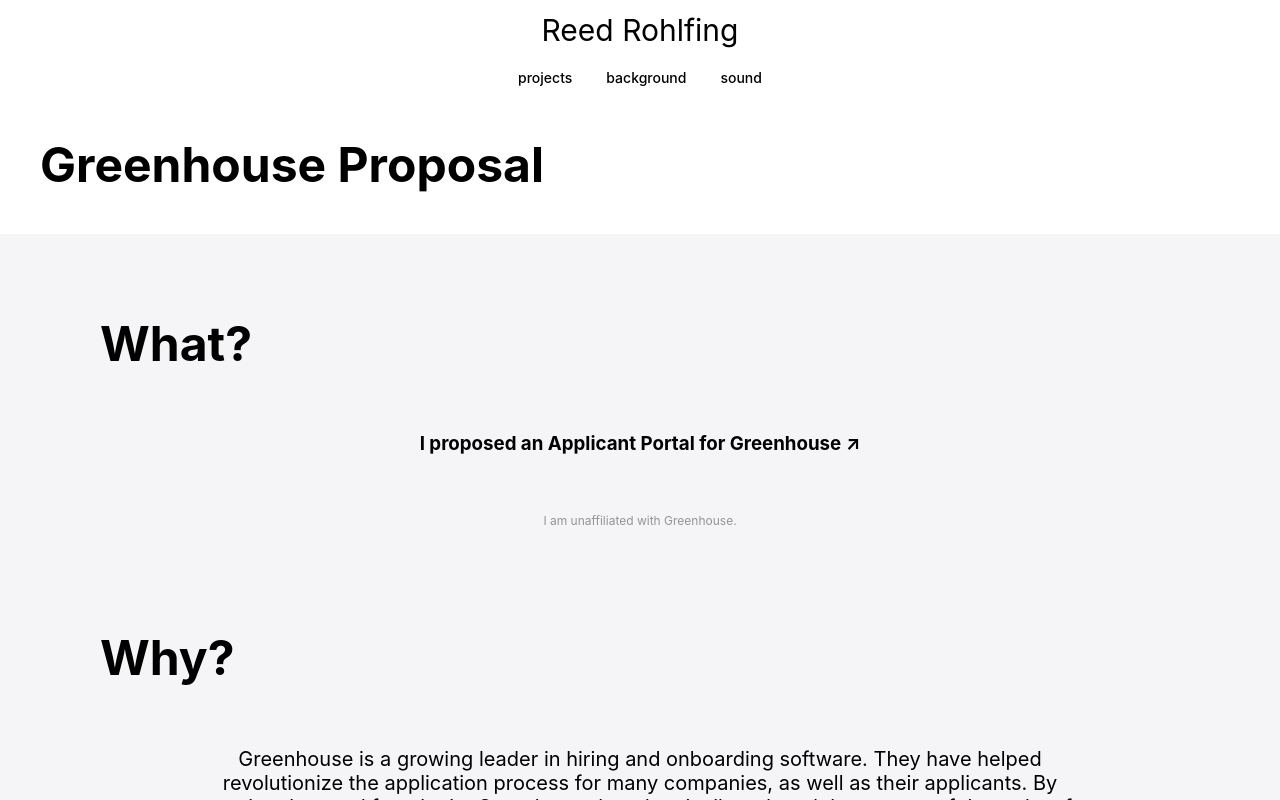
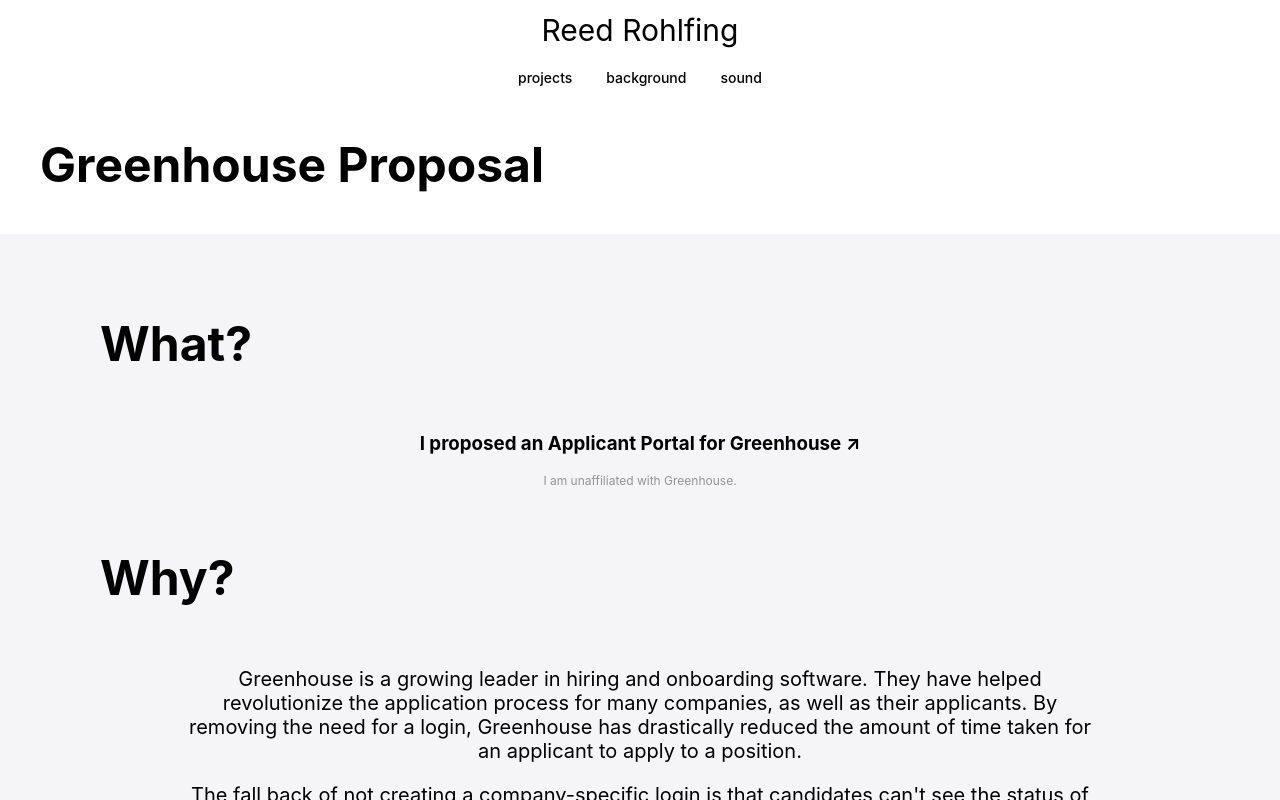
Before and after one commit to reedrohlfing/portfolio, a React (Create React App) app in the folder reed-react-app/: page / in a window 1280 px wide. Both pictures are taken after a click on the element 896 px from the left and 382 px from the top of the page. Shown: the top 800 px of the page. Built offline with nearby package versions, Linux system fonts and the light colour scheme.

Commit message:
updated greenhouse affiliation text

```diff
--- a/reed-react-app/src/Greenhouse.js
+++ b/reed-react-app/src/Greenhouse.js
@@ -50,7 +50,7 @@
             Greenhouse &#x2197;
           </a>
         </h3>
-        <p className="windan-subtext sub-text">
+        <p className="windan-subtext sub-text" style={{ padding: 0 }}>
           I am unaffiliated with Greenhouse.
         </p>
       </div>
```
